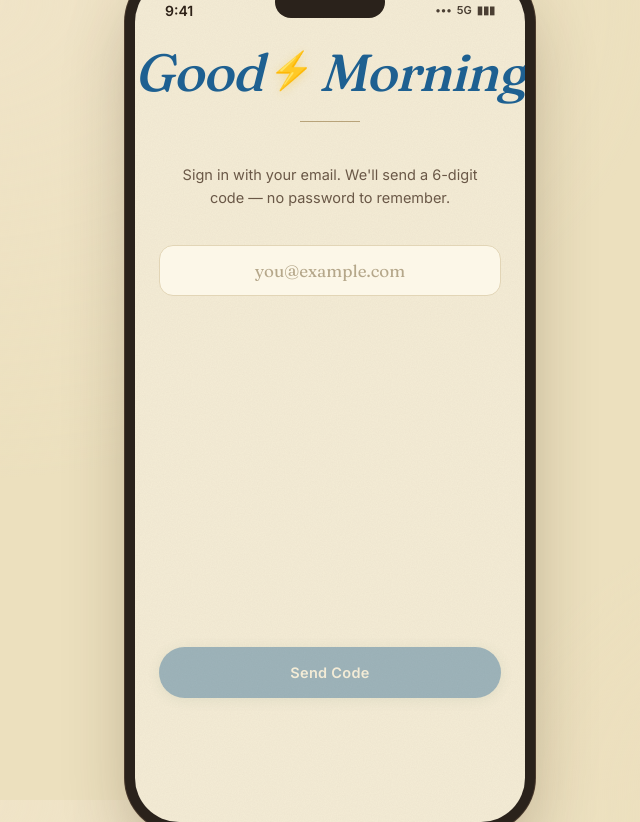
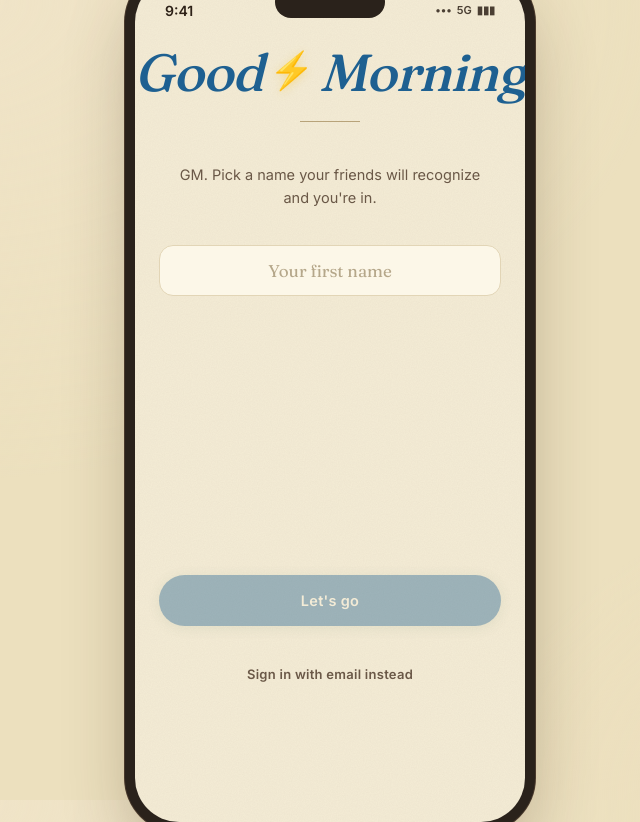
Before and after one commit to charliemander9/spark, a Next.js app: page / in a window 1280 px wide. Shown: the whole page, without its empty margins (310-950 px from the left). Built offline with nearby package versions, Linux system fonts and the light colour scheme; no server answers.

Commit message:
push 8 - guest sign-in, no email needed

```diff
--- a/components/auth/SignIn.tsx
+++ b/components/auth/SignIn.tsx
@@ -1,15 +1,27 @@
 'use client';
 
 import { useState } from 'react';
-import { sendOtp, verifyOtp } from '@/lib/auth';
+import { sendOtp, verifyOtp, signInAnon } from '@/lib/auth';
+
+type Step = 'name' | 'email' | 'code';
 
 export function SignIn() {
-  const [step, setStep] = useState<'email' | 'code'>('email');
+  const [step, setStep] = useState<Step>('name');
+  const [name, setName] = useState('');
   const [email, setEmail] = useState('');
   const [code, setCode] = useState('');
   const [busy, setBusy] = useState(false);
   const [err, setErr] = useState('');
   const [info, setInfo] = useState('');
+
+  const handleGuestStart = async () => {
+    setErr('');
+    setBusy(true);
+    const { error } = await signInAnon(name.trim());
+    setBusy(false);
+    if (error) setErr(error);
+    // success → auth listener in App.tsx takes over
+  };
 
   const handleSendCode = async () => {
     setErr('');
@@ -29,7 +41,6 @@ export function SignIn() {
     const { error } = await verifyOtp(email.trim(), code.trim());
     setBusy(false);
     if (error) setErr(error);
-    // success → auth listener in App.tsx takes over
   };
 
   return (
@@ -40,14 +51,69 @@ export function SignIn() {
         </div>
         <div className="brand-flourish" />
 
-        {step === 'email' ? (
+        {step === 'name' && (
           <>
             <p
               className="lede"
               style={{ marginTop: 18, maxWidth: 320, textAlign: 'center' }}
             >
-              Sign in with your email. We'll send a 6-digit code — no password
-              to remember.
+              GM. Pick a name your friends will recognize and you&apos;re in.
+            </p>
+
+            <div style={{ width: '100%', marginTop: 18 }}>
+              <input
+                type="text"
+                autoComplete="given-name"
+                placeholder="Your first name"
+                value={name}
+                onChange={(e) => setName(e.target.value)}
+                onKeyDown={(e) => {
+                  if (e.key === 'Enter' && name.trim().length >= 2)
+                    handleGuestStart();
+                }}
+                style={{
+                  width: '100%',
+                  padding: '14px 16px',
+                  background: 'var(--surface)',
+                  border: '1px solid var(--border)',
+                  borderRadius: 14,
+                  fontFamily: "'Fraunces',serif",
+                  fontSize: 17,
+                  color: 'var(--ink)',
+                  textAlign: 'center',
+                }}
+              />
+            </div>
+
+            <div style={{ flex: 1 }} />
+            <button
+              className="btn btn-accent btn-lg btn-block"
+              disabled={name.trim().length < 2 || busy}
+              onClick={handleGuestStart}
+            >
+              {busy ? 'Starting…' : "Let's go"}
+            </button>
+            <button
+              className="btn btn-ghost btn-block"
+              style={{ marginTop: 6, fontSize: 13 }}
+              onClick={() => {
+                setErr('');
+                setStep('email');
+              }}
+            >
+              Sign in with email instead
+            </button>
+          </>
+        )}
+
+        {step === 'email' && (
+          <>
+            <p
+              className="lede"
+              style={{ marginTop: 18, maxWidth: 320, textAlign: 'center' }}
+            >
+              Sign in with your email. We&apos;ll send a 6-digit code — no
+              password to remember.
             </p>
 
             <div style={{ width: '100%', marginTop: 18 }}>
@@ -84,8 +150,20 @@ export function SignIn() {
             >
               {busy ? 'Sending…' : 'Send Code'}
             </button>
+            <button
+              className="btn btn-ghost btn-block"
+              style={{ marginTop: 6, fontSize: 13 }}
+              onClick={() => {
+                setErr('');
+                setStep('name');
+              }}
+            >
+              ← Back to quick start
+            </button>
           </>
-        ) : (
+        )}
+
+        {step === 'code' && (
           <>
             <p
               className="lede"
--- a/lib/auth.ts
+++ b/lib/auth.ts
@@ -28,3 +28,24 @@ export async function signOut(): Promise<void> {
   if (!supabase) return;
   await supabase.auth.signOut();
 }
+
+// Anonymous sign-in — no email, no code. Creates a real Supabase user
+// account that can add friends, send nudges, etc. Display name is captured
+// so friends see something recognizable instead of a UUID.
+export async function signInAnon(
+  displayName: string,
+): Promise<{ error?: string }> {
+  if (!supabase) return { error: 'Backend not configured' };
+  const { data, error } = await supabase.auth.signInAnonymously();
+  if (error) return { error: error.message };
+  // The profiles row is auto-created by a trigger on auth.users insert. Patch
+  // in the display name so the friend list shows it.
+  const userId = data.user?.id;
+  if (userId && displayName.trim()) {
+    await supabase
+      .from('profiles')
+      .update({ name: displayName.trim() })
+      .eq('id', userId);
+  }
+  return {};
+}
```
